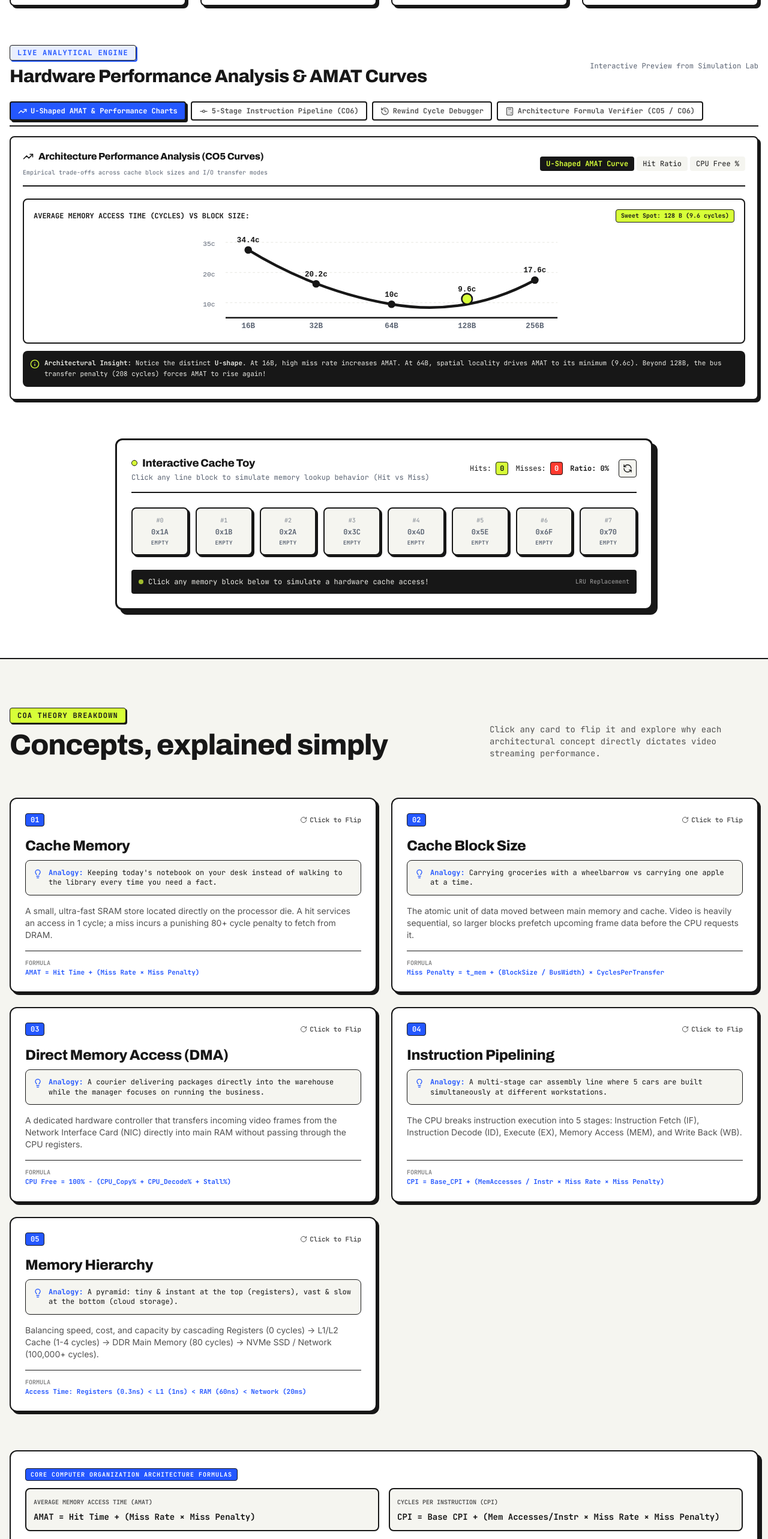
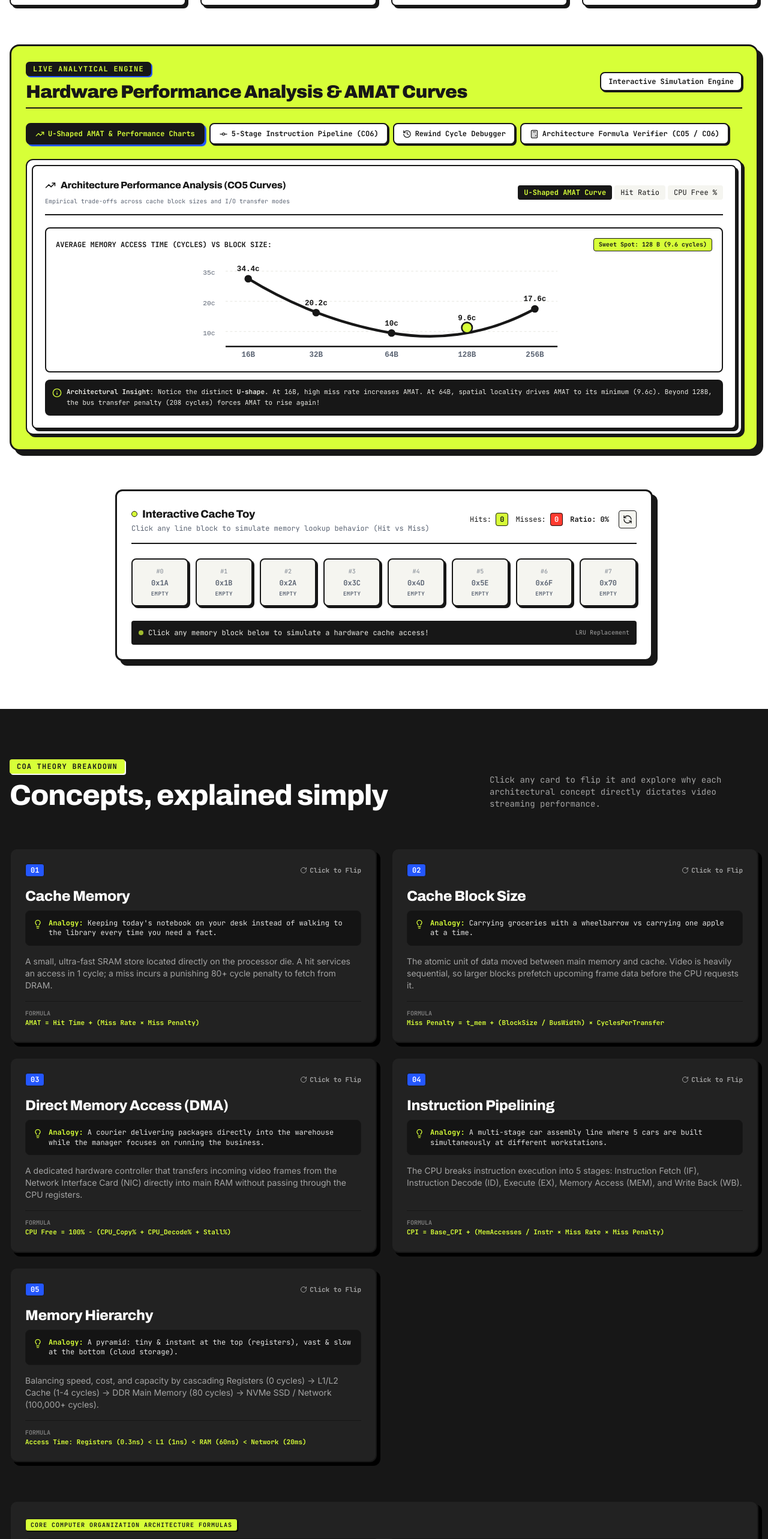
Before and after one commit to Haripriya24071/BufferZero, a React (Vite) app: page / in a window 1280 px wide. Shown: the part 2003-4569 px from the top of the page at 60% size. Built offline with nearby package versions, Linux system fonts and the light colour scheme.

Commit message:
style(landing): apply alternating contrast pattern (Yellow Live Analytics Engine, Black ConceptCards, Yellow Footer)

```diff
--- a/src/components/landing/ConceptCards.tsx
+++ b/src/components/landing/ConceptCards.tsx
@@ -13,18 +13,18 @@ export const ConceptCards: React.FC = () => {
   };
 
   return (
-    <section id="concepts" className="py-20 md:py-28 px-4 md:px-8 bg-[#F5F5F0] text-[#171717] border-b-2 border-[#171717]">
+    <section id="concepts" className="py-20 md:py-28 px-4 md:px-8 bg-[#171717] text-white border-b-2 border-[#171717]">
       <div className="max-w-7xl mx-auto">
         <div className="flex flex-col md:flex-row md:items-end justify-between gap-6 mb-16">
           <div>
-            <span className="font-mono text-xs uppercase tracking-widest text-[#171717] font-bold px-3 py-1 bg-[#D7FF38] border border-[#171717] rounded inline-block shadow-[2px_2px_0_#171717]">
+            <span className="font-mono text-xs uppercase tracking-widest text-[#171717] font-bold px-3 py-1 bg-[#D7FF38] rounded inline-block shadow-[2px_2px_0_#FFFFFF]">
               COA Theory Breakdown
             </span>
-            <h2 className="font-display text-4xl sm:text-5xl text-[#171717] mt-3 tracking-tight">
+            <h2 className="font-display text-4xl sm:text-5xl text-white mt-3 tracking-tight">
               Concepts, explained simply
             </h2>
           </div>
-          <p className="text-sm font-mono text-[#525252] max-w-md">
+          <p className="text-sm font-mono text-[#A3A3A3] max-w-md">
             Click any card to flip it and explore why each architectural concept directly dictates video streaming performance.
           </p>
         </div>
@@ -37,36 +37,36 @@ export const ConceptCards: React.FC = () => {
               <div
                 key={concept.id}
                 onClick={() => toggleFlip(concept.id)}
-                className={`cursor-pointer rounded-xl border-2 border-[#171717] p-6 transition-all duration-300 transform select-none min-h-[320px] flex flex-col justify-between ${
+                className={`cursor-pointer rounded-xl border-2 p-6 transition-all duration-300 transform select-none min-h-[320px] flex flex-col justify-between ${
                   isFlipped
-                    ? "bg-[#D7FF38] text-[#171717] shadow-[6px_6px_0_#171717] -translate-y-1"
-                    : "bg-[#FFFFFF] hover:bg-[#FAFAF7] text-[#171717] shadow-[4px_4px_0_#171717] hover:shadow-[6px_6px_0_#2457FF] hover:-translate-y-1"
+                    ? "bg-[#D7FF38] text-[#171717] border-[#171717] shadow-[6px_6px_0_#FFFFFF] -translate-y-1"
+                    : "bg-[#222222] hover:bg-[#282828] text-white border-[#333333] hover:border-[#2457FF] shadow-[6px_6px_0_#000000] hover:shadow-[6px_6px_0_#2457FF] hover:-translate-y-1"
                 }`}
               >
                 {!isFlipped ? (
                   /* Front Side */
                   <div>
                     <div className="flex items-center justify-between mb-4">
-                      <span className="font-mono text-xs font-bold px-2 py-0.5 rounded bg-[#2457FF] text-white border border-[#171717]">
+                      <span className="font-mono text-xs font-bold px-2 py-0.5 rounded bg-[#2457FF] text-white border border-[#2457FF]">
                         0{idx + 1}
                       </span>
-                      <div className="flex items-center gap-1 text-[11px] font-mono text-[#525252] font-bold">
+                      <div className="flex items-center gap-1 text-[11px] font-mono text-[#A3A3A3] font-bold">
                         <RotateCw size={12} />
                         <span>Click to Flip</span>
                       </div>
                     </div>
 
-                    <h3 className="font-display text-2xl text-[#171717] mb-2">{concept.title}</h3>
+                    <h3 className="font-display text-2xl text-white mb-2">{concept.title}</h3>
 
                     {/* Analogy Box */}
-                    <div className="p-3 bg-[#F5F5F0] border border-[#171717] rounded-lg mb-4 flex items-start gap-2.5">
-                      <Lightbulb size={16} className="text-[#2457FF] shrink-0 mt-0.5" />
-                      <p className="font-mono text-xs text-[#171717] leading-snug">
-                        <strong className="text-[#2457FF]">Analogy:</strong> {concept.analogy}
+                    <div className="p-3 bg-[#141414] border border-[#333333] rounded-lg mb-4 flex items-start gap-2.5">
+                      <Lightbulb size={16} className="text-[#D7FF38] shrink-0 mt-0.5" />
+                      <p className="font-mono text-xs text-[#E5E5E5] leading-snug">
+                        <strong className="text-[#D7FF38]">Analogy:</strong> {concept.analogy}
                       </p>
                     </div>
 
-                    <p className="text-xs sm:text-sm text-[#525252] leading-relaxed mb-4">
+                    <p className="text-xs sm:text-sm text-[#A3A3A3] leading-relaxed mb-4">
                       {concept.summary}
                     </p>
                   </div>
@@ -100,10 +100,10 @@ export const ConceptCards: React.FC = () => {
                 {/* Footer of card */}
                 {concept.formula && (
                   <div className={`pt-3 border-t font-mono text-[11px] ${
-                    isFlipped ? "border-[#171717]/20 text-[#171717]" : "border-[#171717]/10 text-[#171717]"
+                    isFlipped ? "border-[#171717]/20 text-[#171717]" : "border-[#333333] text-[#D7FF38]"
                   }`}>
-                    <span className="opacity-70 text-[10px] block font-bold text-[#525252]">FORMULA</span>
-                    <code className="font-bold text-[#2457FF]">{concept.formula}</code>
+                    <span className="opacity-70 text-[10px] block font-bold text-[#A3A3A3]">FORMULA</span>
+                    <code className="font-bold">{concept.formula}</code>
                   </div>
                 )}
               </div>
@@ -112,18 +112,18 @@ export const ConceptCards: React.FC = () => {
         </div>
 
         {/* Compact Formula Strip */}
-        <div className="bg-[#FFFFFF] border-2 border-[#171717] p-6 rounded-xl shadow-[6px_6px_0_#171717]">
-          <span className="font-mono text-[10px] uppercase font-bold tracking-widest text-[#FFFFFF] bg-[#2457FF] px-2 py-0.5 rounded border border-[#171717] inline-block mb-3">
+        <div className="bg-[#222222] border-2 border-[#333333] p-6 rounded-xl shadow-[6px_6px_0_#000000]">
+          <span className="font-mono text-[10px] uppercase font-bold tracking-widest text-[#171717] bg-[#D7FF38] px-2 py-0.5 rounded border border-[#171717] inline-block mb-3 shadow-[1px_1px_0_#000000]">
             CORE COMPUTER ORGANIZATION ARCHITECTURE FORMULAS
           </span>
           <div className="grid grid-cols-1 md:grid-cols-2 gap-4 font-mono text-xs sm:text-sm">
-            <div className="p-3 bg-[#F5F5F0] rounded-lg border-2 border-[#171717]">
-              <span className="text-[#525252] block text-[10px] font-bold mb-1">AVERAGE MEMORY ACCESS TIME (AMAT)</span>
-              <span className="text-[#171717] font-bold">AMAT = Hit Time + (Miss Rate × Miss Penalty)</span>
+            <div className="p-3 bg-[#141414] rounded-lg border border-[#333333]">
+              <span className="text-[#A3A3A3] block text-[10px] font-bold mb-1">AVERAGE MEMORY ACCESS TIME (AMAT)</span>
+              <span className="text-[#FFFFFF] font-bold">AMAT = Hit Time + (Miss Rate × Miss Penalty)</span>
             </div>
-            <div className="p-3 bg-[#F5F5F0] rounded-lg border-2 border-[#171717]">
-              <span className="text-[#525252] block text-[10px] font-bold mb-1">CYCLES PER INSTRUCTION (CPI)</span>
-              <span className="text-[#171717] font-bold">CPI = Base CPI + (Mem Accesses/Instr × Miss Rate × Miss Penalty)</span>
+            <div className="p-3 bg-[#141414] rounded-lg border border-[#333333]">
+              <span className="text-[#A3A3A3] block text-[10px] font-bold mb-1">CYCLES PER INSTRUCTION (CPI)</span>
+              <span className="text-[#FFFFFF] font-bold">CPI = Base CPI + (Mem Accesses/Instr × Miss Rate × Miss Penalty)</span>
             </div>
           </div>
         </div>
--- a/src/components/landing/HowItWorks.tsx
+++ b/src/components/landing/HowItWorks.tsx
@@ -176,30 +176,30 @@ export const HowItWorks: React.FC = () => {
           })}
         </div>
 
-        {/* Interactive Architecture Analysis Suite (Feature in space between Stepper and Cache Toy) */}
-        <div className="mb-16 space-y-4">
-          <div className="flex flex-col sm:flex-row sm:items-center justify-between gap-2 pb-2">
+        {/* Interactive Architecture Analysis Suite (Live Analytical Engine - Yellow Backdrop) */}
+        <div className="mb-16 p-6 sm:p-8 rounded-2xl bg-[#D7FF38] border-3 border-[#171717] shadow-[8px_8px_0_#171717] space-y-6 text-[#171717]">
+          <div className="flex flex-col sm:flex-row sm:items-center justify-between gap-3 pb-2 border-b-2 border-[#171717]">
             <div>
-              <span className="font-mono text-xs uppercase tracking-widest text-[#2457FF] font-bold px-3 py-1 bg-[#2457FF]/10 border border-[#2457FF] rounded inline-block shadow-[2px_2px_0_#2457FF]">
+              <span className="font-mono text-xs uppercase tracking-widest text-[#D7FF38] font-black px-3 py-1 bg-[#171717] rounded-md inline-block shadow-[2px_2px_0_#2457FF]">
                 Live Analytical Engine
               </span>
-              <h3 className="font-display text-2xl sm:text-3xl text-[#171717] mt-2">
+              <h3 className="font-display text-2xl sm:text-3xl text-[#171717] font-black mt-2 tracking-tight">
                 Hardware Performance Analysis & AMAT Curves
               </h3>
             </div>
-            <span className="font-mono text-xs text-[#5A6372]">
-              Interactive Preview from Simulation Lab
+            <span className="font-mono text-xs font-bold text-[#171717] bg-[#FFFFFF] px-3 py-1.5 rounded-lg border-2 border-[#171717] shadow-[2px_2px_0_#171717]">
+              Interactive Simulation Engine
             </span>
           </div>
 
           {/* Tab Navigation */}
-          <div className="flex flex-wrap items-center gap-2 border-b-2 border-[#171717] pb-2">
+          <div className="flex flex-wrap items-center gap-2">
             <button
               onClick={() => setAnalysisTab("charts")}
-              className={`px-3 py-1.5 rounded font-mono text-xs font-bold border-2 border-[#171717] flex items-center gap-1.5 transition-all cursor-pointer ${
+              className={`px-3.5 py-2 rounded-lg font-mono text-xs font-bold border-2 border-[#171717] flex items-center gap-1.5 transition-all cursor-pointer ${
                 analysisTab === "charts"
-                  ? "bg-[#2457FF] text-white shadow-[3px_3px_0_#171717]"
-                  : "bg-[#FFFFFF] text-[#525252] hover:text-[#171717]"
+                  ? "bg-[#171717] text-[#D7FF38] shadow-[3px_3px_0_#2457FF]"
+                  : "bg-[#FFFFFF] text-[#171717] hover:bg-[#F5F5F0] shadow-[2px_2px_0_#171717]"
               }`}
             >
               <TrendingUp size={15} />
@@ -208,10 +208,10 @@ export const HowItWorks: React.FC = () => {
 
             <button
               onClick={() => setAnalysisTab("pipeline")}
-              className={`px-3 py-1.5 rounded font-mono text-xs font-bold border-2 border-[#171717] flex items-center gap-1.5 transition-all cursor-pointer ${
+              className={`px-3.5 py-2 rounded-lg font-mono text-xs font-bold border-2 border-[#171717] flex items-center gap-1.5 transition-all cursor-pointer ${
                 analysisTab === "pipeline"
-                  ? "bg-[#2457FF] text-white shadow-[3px_3px_0_#171717]"
-                  : "bg-[#FFFFFF] text-[#525252] hover:text-[#171717]"
+                  ? "bg-[#171717] text-[#D7FF38] shadow-[3px_3px_0_#2457FF]"
+                  : "bg-[#FFFFFF] text-[#171717] hover:bg-[#F5F5F0] shadow-[2px_2px_0_#171717]"
               }`}
             >
               <GitCommit size={15} />
@@ -220,10 +220,10 @@ export const HowItWorks: React.FC = () => {
 
             <button
               onClick={() => setAnalysisTab("debugger")}
-              className={`px-3 py-1.5 rounded font-mono text-xs font-bold border-2 border-[#171717] flex items-center gap-1.5 transition-all cursor-pointer ${
+              className={`px-3.5 py-2 rounded-lg font-mono text-xs font-bold border-2 border-[#171717] flex items-center gap-1.5 transition-all cursor-pointer ${
                 analysisTab === "debugger"
-                  ? "bg-[#2457FF] text-white shadow-[3px_3px_0_#171717]"
-                  : "bg-[#FFFFFF] text-[#525252] hover:text-[#171717]"
+                  ? "bg-[#171717] text-[#D7FF38] shadow-[3px_3px_0_#2457FF]"
+                  : "bg-[#FFFFFF] text-[#171717] hover:bg-[#F5F5F0] shadow-[2px_2px_0_#171717]"
               }`}
             >
               <History size={15} />
@@ -232,10 +232,10 @@ export const HowItWorks: React.FC = () => {
 
             <button
               onClick={() => setAnalysisTab("handcheck")}
-              className={`px-3 py-1.5 rounded font-mono text-xs font-bold border-2 border-[#171717] flex items-center gap-1.5 transition-all cursor-pointer ${
+              className={`px-3.5 py-2 rounded-lg font-mono text-xs font-bold border-2 border-[#171717] flex items-center gap-1.5 transition-all cursor-pointer ${
                 analysisTab === "handcheck"
-                  ? "bg-[#2457FF] text-white shadow-[3px_3px_0_#171717]"
-                  : "bg-[#FFFFFF] text-[#525252] hover:text-[#171717]"
+                  ? "bg-[#171717] text-[#D7FF38] shadow-[3px_3px_0_#2457FF]"
+                  : "bg-[#FFFFFF] text-[#171717] hover:bg-[#F5F5F0] shadow-[2px_2px_0_#171717]"
               }`}
             >
               <Calculator size={15} />
@@ -244,7 +244,7 @@ export const HowItWorks: React.FC = () => {
           </div>
 
           {/* Tab Contents */}
-          <div>
+          <div className="bg-[#FFFFFF] border-2 border-[#171717] rounded-xl shadow-[4px_4px_0_#171717] p-2 overflow-hidden">
             {analysisTab === "charts" && <ChartsView currentConfig={DEFAULT_CONFIG} />}
             {analysisTab === "pipeline" && (
               <PipelineView
```
Also changed, not shown: src/components/ui/Footer.tsx (+20 -20 lines).
